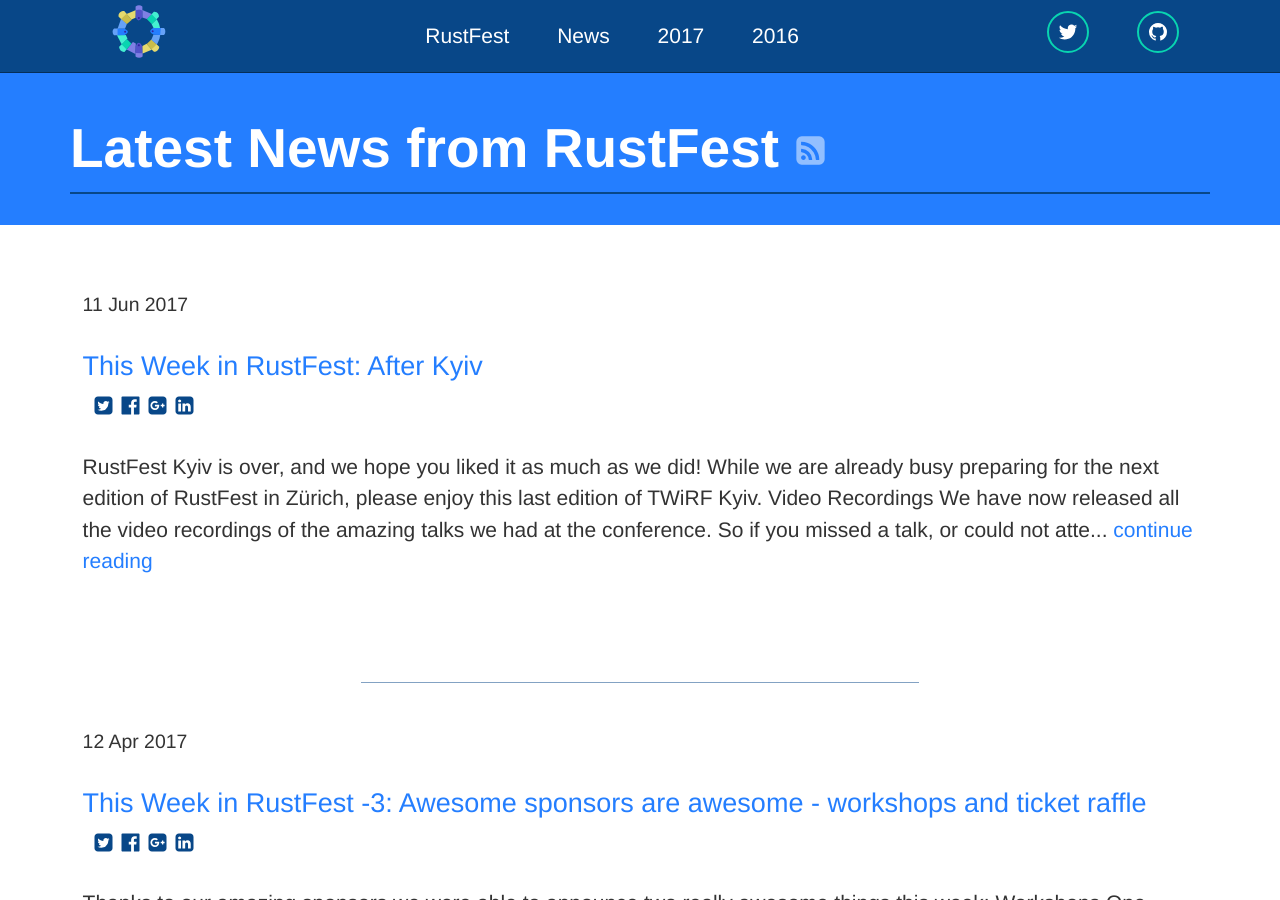
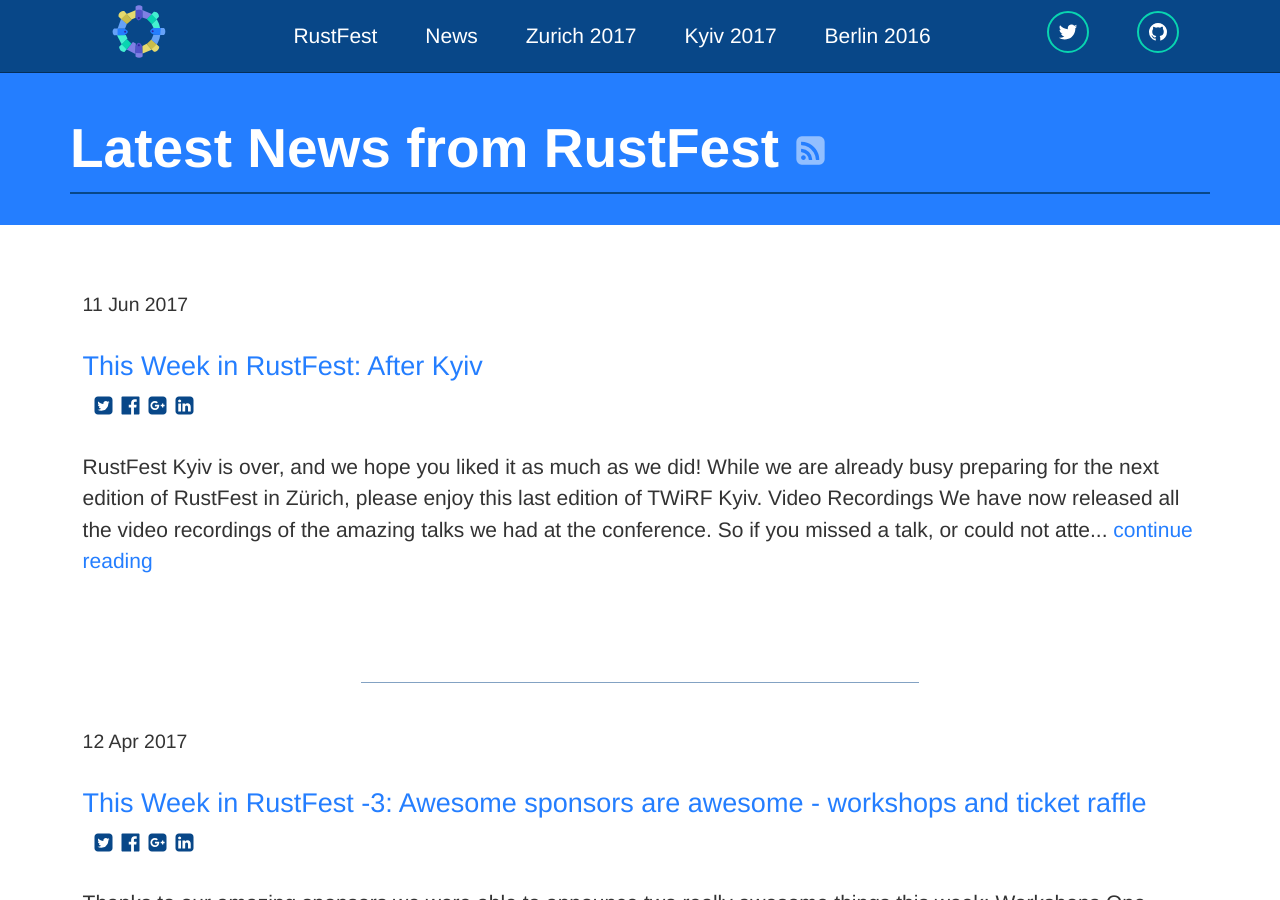
Before and after one commit to RustFestEU/blog.rustfest.eu, a Jekyll site: the page built from index.html, in a window 1280 px wide and 900 px high. Built offline with Jekyll 4.4.1, drawn with Linux system fonts in a browser that asks for light colours.

Commit message:
Add link to RustFest Zurich in header

```diff
--- a/_data/header_menu.yml
+++ b/_data/header_menu.yml
@@ -2,7 +2,9 @@
   link: "http://rustfest.eu"
 - title: "News"
   link: "/"
-- title: "2017"
+- title: "Zurich 2017"
+  link: "http://zurich.rustfest.eu"
+- title: "Kyiv 2017"
   link: "http://2017.rustfest.eu"
-- title: "2016"
+- title: "Berlin 2016"
   link: "http://2016.rustfest.eu"
```
